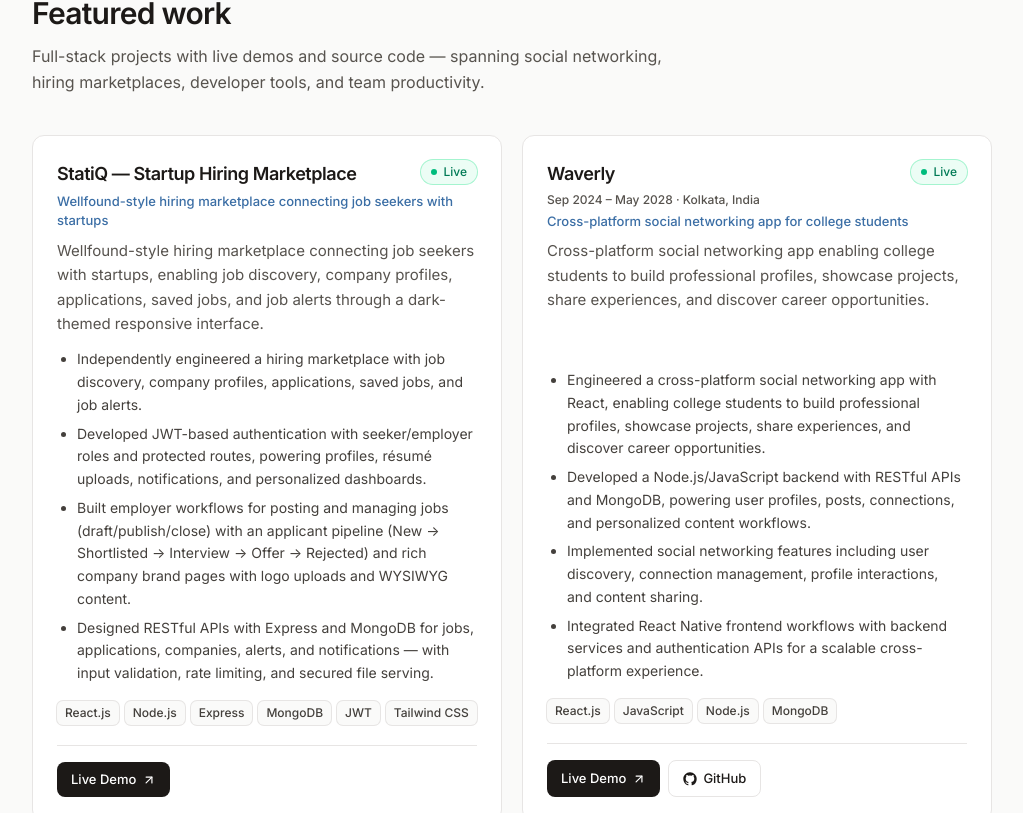
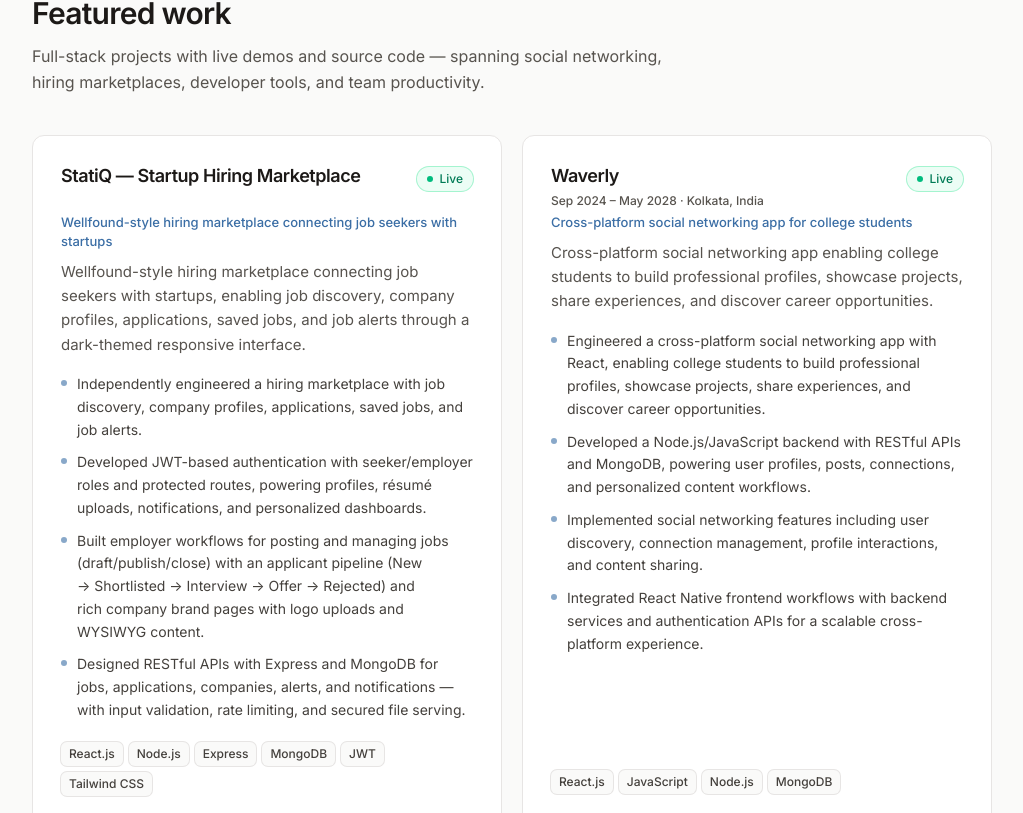
Before and after one commit to Exploring-glitch/sreeja-dey-portfolio, a React (Vite) app: page / in a window 1280 px wide. Shown: the part 2067-2880 px from the top of the page, without its empty margins (128-1151 px from the left). Built offline with nearby package versions, Linux system fonts and the light colour scheme.

Commit message:
style: even out project card spacing and highlight alignment

```diff
--- a/src/components/ProjectCard.jsx
+++ b/src/components/ProjectCard.jsx
@@ -28,41 +28,46 @@ function StatusBadge({ status }) {
 
 export default function ProjectCard({ project }) {
   return (
-    <article className="reveal flex min-w-0 flex-col rounded-xl border border-[#E7E5E4] bg-white p-6 transition-all hover:-translate-y-0.5 hover:shadow-[0_12px_32px_-16px_rgba(28,25,23,0.3)]">
+    <article className="reveal flex h-full min-w-0 flex-col rounded-xl border border-[#E7E5E4] bg-white p-6 transition-all hover:-translate-y-0.5 hover:shadow-[0_12px_32px_-16px_rgba(28,25,23,0.3)] sm:p-7">
       <div className="flex items-start justify-between gap-3">
-        <div className="min-w-0">
-          <h3 className="min-w-0 text-lg font-semibold tracking-tight text-[#1C1917]">
+        <div className="min-w-0 flex-1">
+          <h3 className="min-w-0 text-lg leading-snug font-semibold tracking-tight text-balance text-[#1C1917]">
             {project.name}
           </h3>
-          {(project.period || project.location) && (
-            <p className="mt-1 text-xs font-medium text-[#57534E]">
-              {[project.period, project.location].filter(Boolean).join(" · ")}
-            </p>
-          )}
+          <p className="mt-1 min-h-[16px] text-xs font-medium text-[#57534E]">
+            {[project.period, project.location].filter(Boolean).join(" · ") ||
+              "\u00A0"}
+          </p>
         </div>
-        <StatusBadge status={project.status} />
+        <span className="shrink-0">
+          <StatusBadge status={project.status} />
+        </span>
       </div>
 
-      {project.tagline && (
-        <p className="mt-1 text-[13px] font-medium text-[#3B6EA5]">
-          {project.tagline}
-        </p>
-      )}
+      <p className="mt-1 min-h-[20px] text-[13px] font-medium text-[#3B6EA5]">
+        {project.tagline || "\u00A0"}
+      </p>
 
-      <p className="mt-2 flex-1 text-[15px] leading-relaxed text-pretty text-[#57534E]">
+      <p className="mt-2 min-h-[66px] text-[15px] leading-relaxed text-pretty text-[#57534E]">
         {project.description}
       </p>
 
       {project.highlights && (
-        <ul className="mt-3 list-disc space-y-1.5 pl-5 text-sm leading-relaxed text-[#44403C]">
+        <ul className="mt-4 flex flex-1 flex-col justify-start gap-2.5">
           {project.highlights.map((h) => (
-            <li key={h}>{h}</li>
+            <li key={h} className="flex gap-2.5 text-sm leading-relaxed">
+              <span
+                aria-hidden="true"
+                className="mt-[7px] h-1.5 w-1.5 shrink-0 rounded-full bg-[#3B6EA5]/60"
+              />
+              <span className="min-w-0 text-pretty text-[#44403C]">{h}</span>
+            </li>
           ))}
         </ul>
       )}
 
       {project.tech && (
-        <ul aria-label={`${project.name} technologies`} className="mt-4 flex flex-wrap gap-1.5">
+        <ul aria-label={`${project.name} technologies`} className="mt-5 flex flex-wrap gap-1.5">
           {project.tech.map((t) => (
             <li
               key={t}
@@ -78,7 +83,7 @@ export default function ProjectCard({ project }) {
       )}
 
       {(project.live || project.github || project.backend) && (
-        <div className="mt-auto pt-5">
+        <div className="mt-auto pt-6">
           <div className="flex flex-wrap gap-2 border-t border-[#E7E5E4] pt-4">
           {project.live && (
             <a
```
